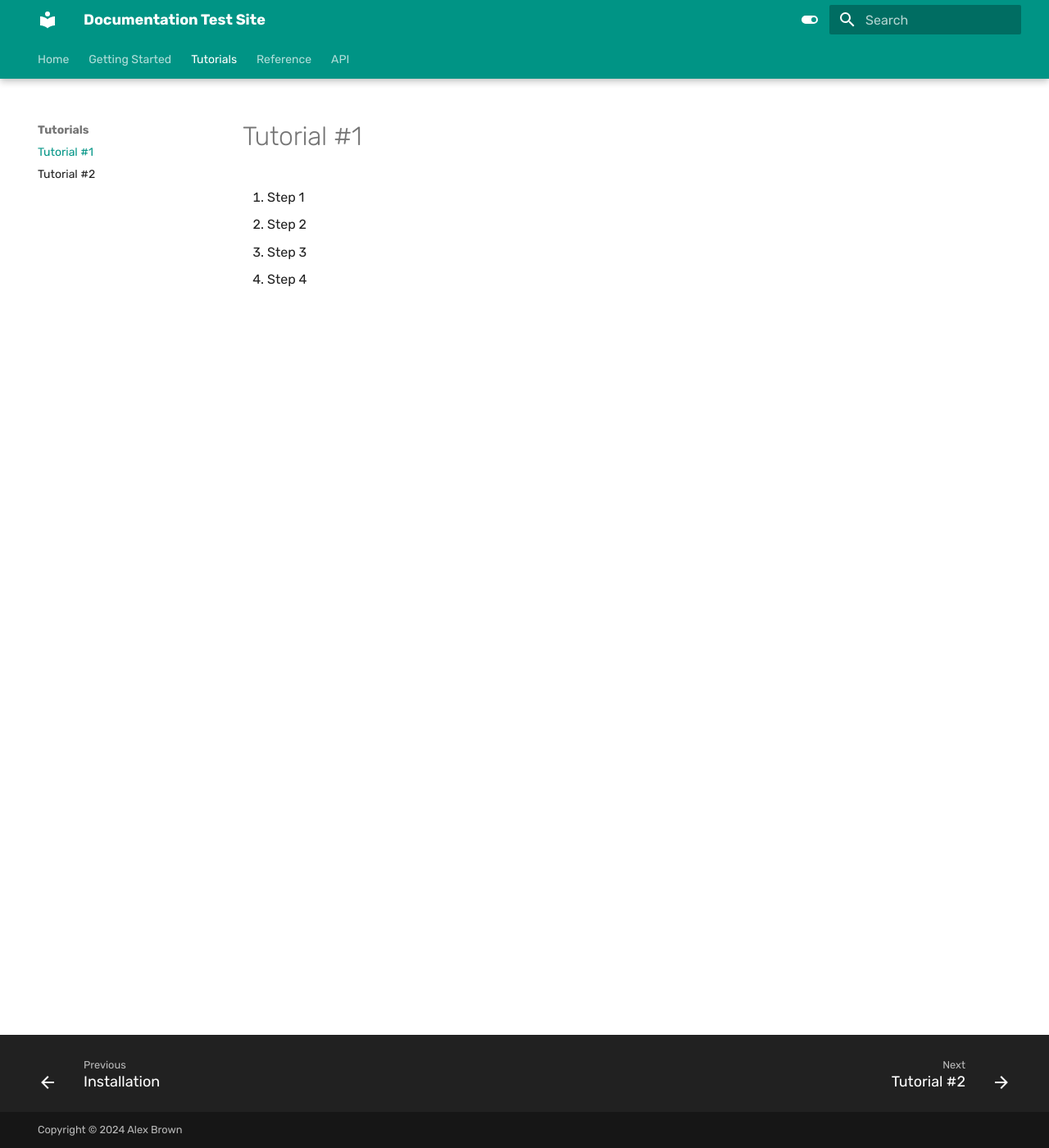
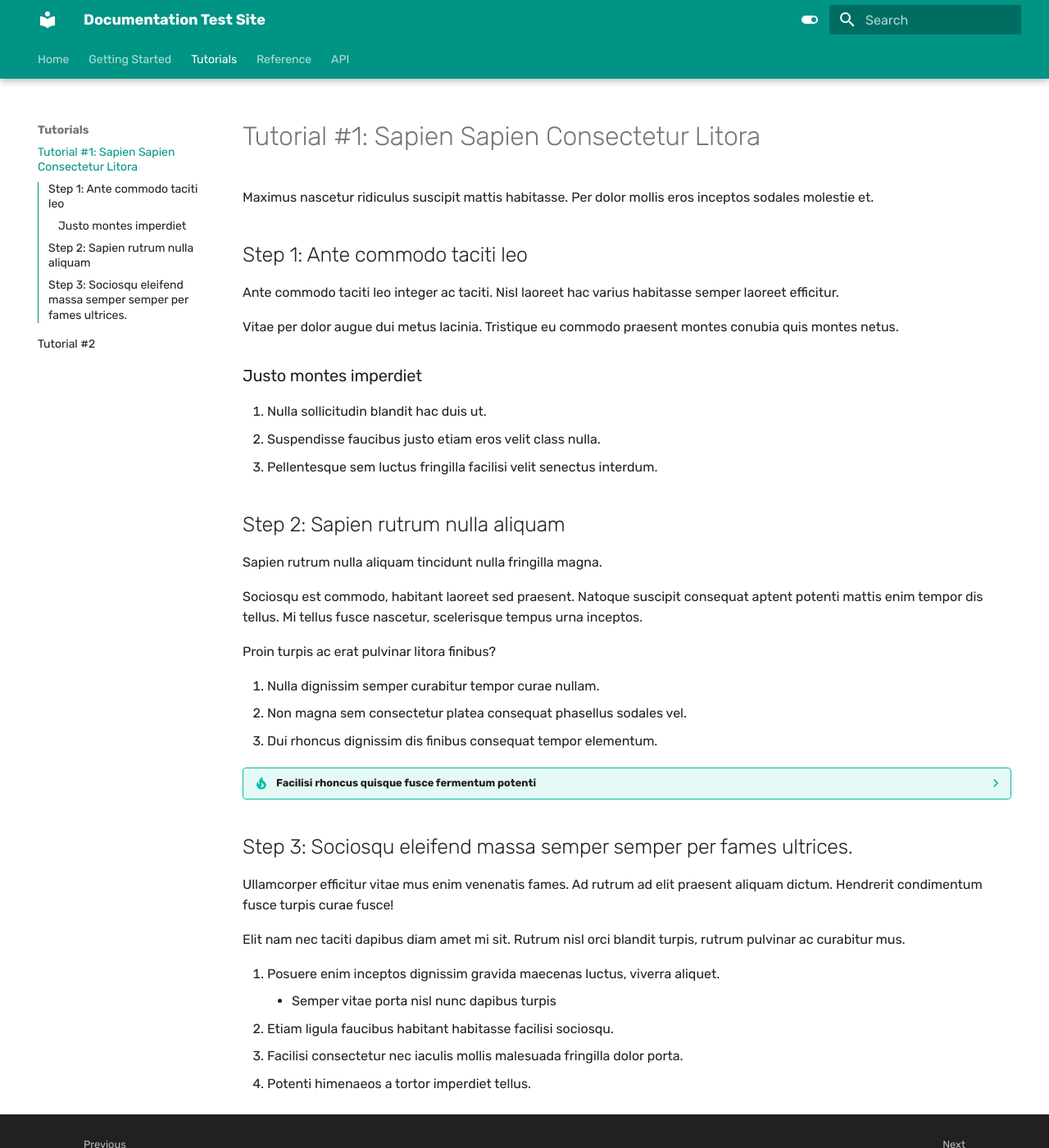
Before and after one commit to alexbrown10/documentation_test, an MkDocs documentation site: the page built from docs/tutorial-1.md, in a window 1280 px wide and 1400 px high. Shown: the whole window at 82% size. Built offline with MkDocs 1.6.1 and Material for MkDocs 9.7.7, drawn with Linux system fonts in a browser that asks for light colours; some web fonts are replaced.

Commit message:
Update tutorial-1.md
add dummy prose

```diff
--- a/docs/tutorial-1.md
+++ b/docs/tutorial-1.md
@@ -1,6 +1,43 @@
-# Tutorial #1
+# Tutorial #1: Sapien Sapien Consectetur Litora
 
-1. Step 1
-2. Step 2
-3. Step 3
-4. Step 4
+Maximus nascetur ridiculus suscipit mattis habitasse. Per dolor mollis eros inceptos sodales molestie et.
+
+## Step 1: Ante commodo taciti leo
+
+Ante commodo taciti leo integer ac taciti. Nisl laoreet hac varius habitasse semper laoreet efficitur.
+
+Vitae per dolor augue dui metus lacinia. Tristique eu commodo praesent montes conubia quis montes netus.
+
+### Justo montes imperdiet
+
+1. Nulla sollicitudin blandit hac duis ut.
+2. Suspendisse faucibus justo etiam eros velit class nulla.
+3. Pellentesque sem luctus fringilla facilisi velit senectus interdum.
+
+## Step 2: Sapien rutrum nulla aliquam
+
+Sapien rutrum nulla aliquam tincidunt nulla fringilla magna.
+
+Sociosqu est commodo, habitant laoreet sed praesent. Natoque suscipit consequat aptent potenti mattis enim tempor dis tellus. Mi tellus fusce nascetur, scelerisque tempus urna inceptos.
+
+Proin turpis ac erat pulvinar litora finibus?
+
+1. Nulla dignissim semper curabitur tempor curae nullam.
+2. Non magna sem consectetur platea consequat phasellus sodales vel.
+3. Dui rhoncus dignissim dis finibus consequat tempor elementum.
+
+??? tip "Facilisi rhoncus quisque fusce fermentum potenti"
+
+    Curae aliquam ridiculus eu maecenas quam libero. Mauris augue semper cubilia viverra tortor litora vivamus erat.
+
+## Step 3: Sociosqu eleifend massa semper semper per fames ultrices.
+
+Ullamcorper efficitur vitae mus enim venenatis fames. Ad rutrum ad elit praesent aliquam dictum. Hendrerit condimentum fusce turpis curae fusce!
+
+Elit nam nec taciti dapibus diam amet mi sit. Rutrum nisl orci blandit turpis, rutrum pulvinar ac curabitur mus.
+
+1. Posuere enim inceptos dignissim gravida maecenas luctus, viverra aliquet.
+     - Semper vitae porta nisl nunc dapibus turpis
+2. Etiam ligula faucibus habitant habitasse facilisi sociosqu.
+3. Facilisi consectetur nec iaculis mollis malesuada fringilla dolor porta.
+4. Potenti himenaeos a tortor imperdiet tellus.
```
